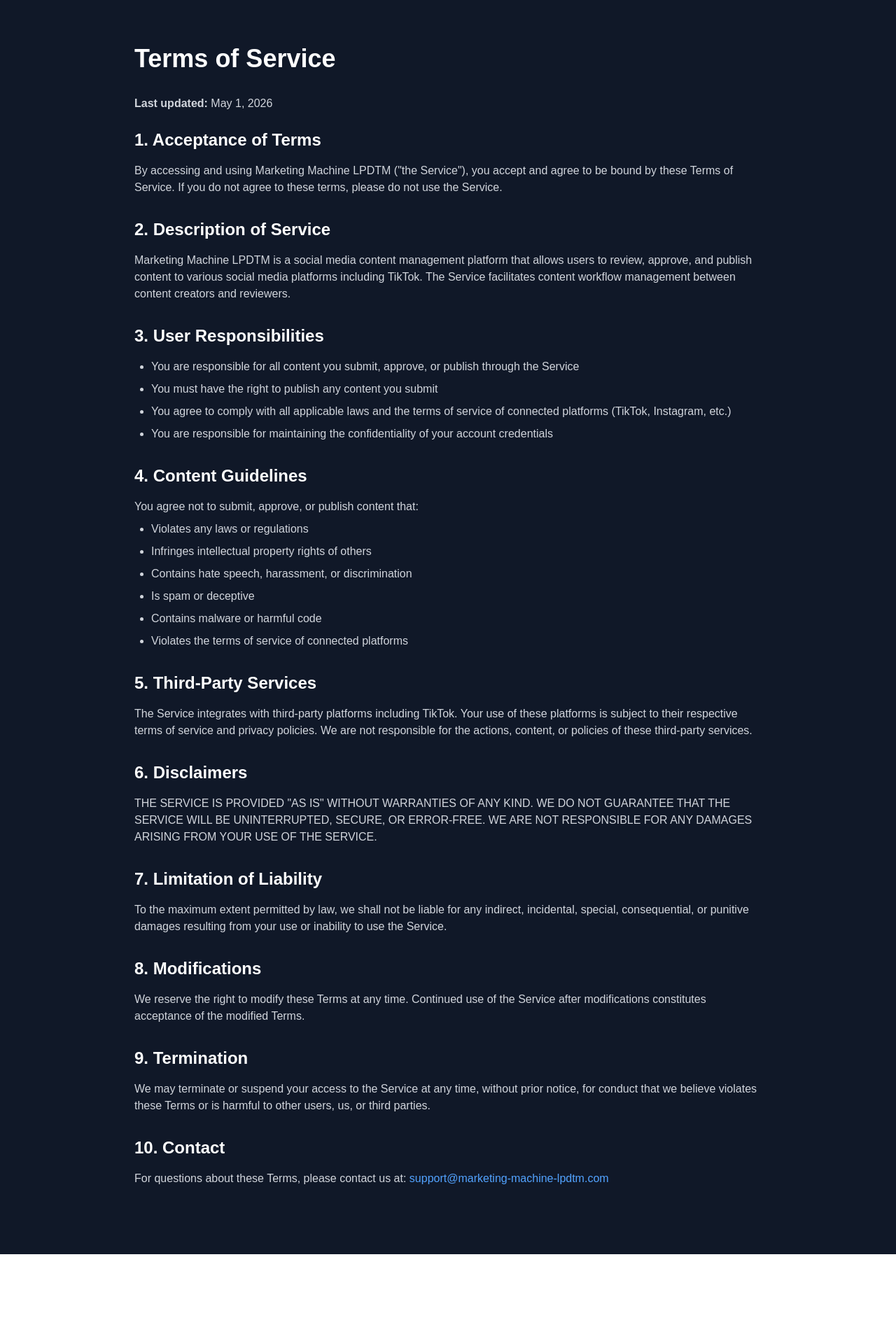
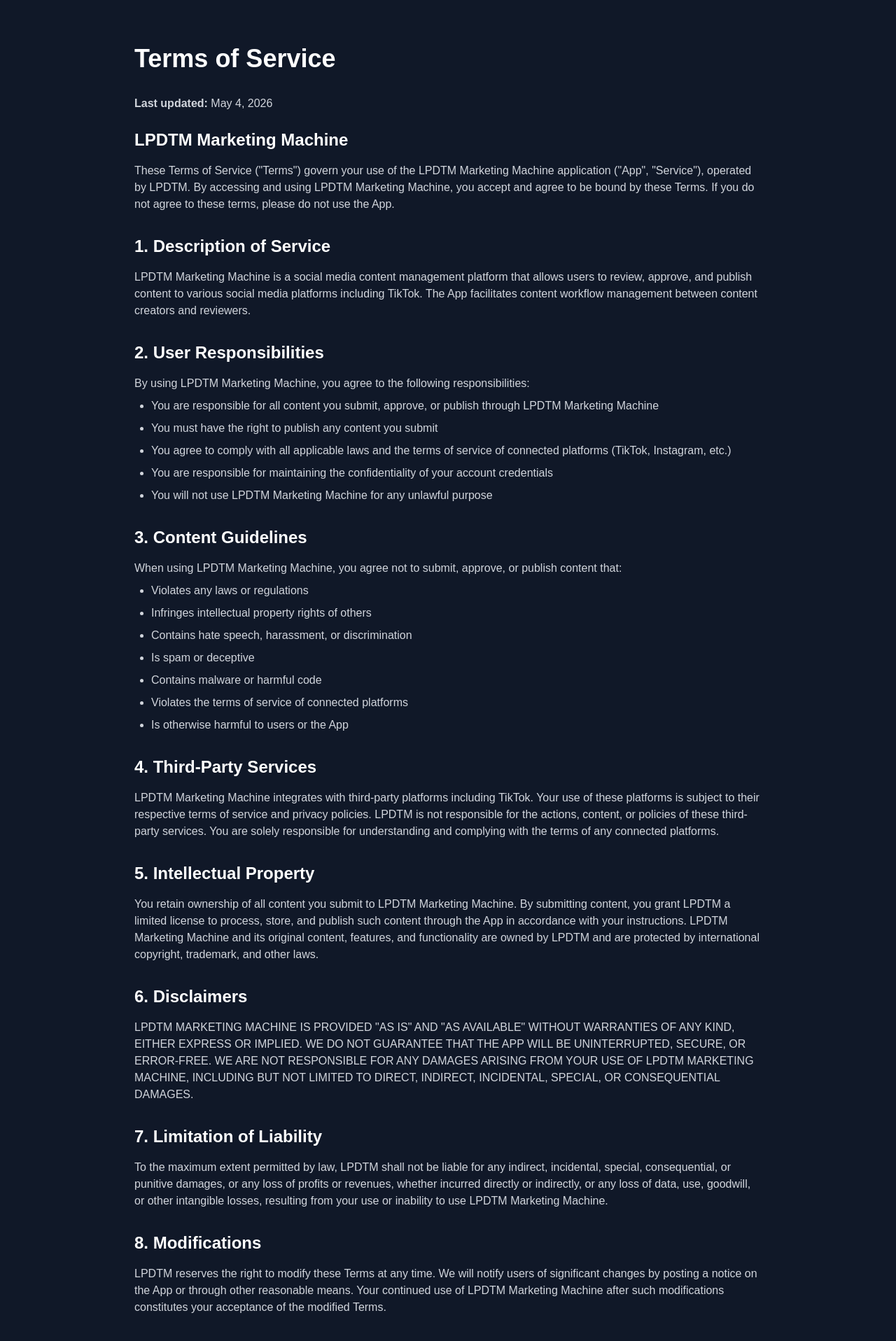
Before and after one commit to batublockdev/marketing-machine-lpdtm, a Next.js app: page /terms in a window 1280 px wide. Shown: the top 1916 px of the page at 70% size. Before the commit the page ends 1792 px from the top, so only its background shows below. Built offline with nearby package versions, Linux system fonts and the light colour scheme.

Commit message:
fix: update app name to LPDTM Marketing Machine in privacy, terms, and layout

```diff
--- a/src/app/layout.tsx
+++ b/src/app/layout.tsx
@@ -2,8 +2,8 @@
 import "./globals.css";
 
 export const metadata: Metadata = {
-  title: "Marketing Machine LPDTM",
-  description: "Content approval dashboard",
+  title: "LPDTM Marketing Machine",
+  description: "Social media content management and approval platform",
 };
 
 export default function RootLayout({
--- a/src/app/privacy/page.tsx
+++ b/src/app/privacy/page.tsx
@@ -1,7 +1,7 @@
 import { Metadata } from 'next';
 
 export const metadata: Metadata = {
-  title: 'Privacy Policy - Marketing Machine LPDTM',
+  title: 'Privacy Policy - LPDTM Marketing Machine',
 };
 
 export default function PrivacyPage() {
@@ -12,18 +12,25 @@
 
         <div className="prose prose-invert max-w-none">
           <p className="text-gray-300 mb-6">
-            <strong>Last updated:</strong> May 1, 2026
+            <strong>Last updated:</strong> May 4, 2026
           </p>
+
+          <section className="mb-8">
+            <h2 className="text-2xl font-semibold mb-4">LPDTM Marketing Machine</h2>
+            <p className="text-gray-300 mb-4">
+              This Privacy Policy applies to the LPDTM Marketing Machine application ("App", "Service"), operated by LPDTM. By using LPDTM Marketing Machine, you agree to the collection and use of information in accordance with this policy.
+            </p>
+          </section>
 
           <section className="mb-8">
             <h2 className="text-2xl font-semibold mb-4">1. Information We Collect</h2>
             <p className="text-gray-300 mb-4">
-              We collect information you provide directly to us:
+              LPDTM Marketing Machine collects information you provide directly to us:
             </p>
             <ul className="list-disc pl-6 text-gray-300 space-y-2">
               <li><strong>Account Information:</strong> When you connect your TikTok account, we collect your TikTok user ID and access tokens</li>
               <li><strong>Content Data:</strong> Videos, images, captions, and tags you submit for approval</li>
-              <li><strong>Usage Data:</strong> How you interact with the Service, including posts created, approved, and published</li>
+              <li><strong>Usage Data:</strong> How you interact with LPDTM Marketing Machine, including posts created, approved, and published</li>
               <li><strong>Device Information:</strong> Browser type, IP address, device type</li>
             </ul>
           </section>
@@ -31,10 +38,10 @@
           <section className="mb-8">
             <h2 className="text-2xl font-semibold mb-4">2. How We Use Your Information</h2>
             <p className="text-gray-300 mb-4">
-              We use the information we collect to:
+              LPDTM Marketing Machine uses the information we collect to:
             </p>
             <ul className="list-disc pl-6 text-gray-300 space-y-2">
-              <li>Provide, maintain, and improve our Service</li>
+              <li>Provide, maintain, and improve the App</li>
               <li>Process and publish content to connected platforms</li>
               <li>Send you technical notices and support messages</li>
               <li>Analyze usage to improve user experience</li>
@@ -45,11 +52,11 @@
           <section className="mb-8">
             <h2 className="text-2xl font-semibold mb-4">3. Information Sharing</h2>
             <p className="text-gray-300 mb-4">
-              We do not sell your personal information. We may share your information:
+              LPDTM Marketing Machine does not sell your personal information. We may share your information:
             </p>
             <ul className="list-disc pl-6 text-gray-300 space-y-2">
               <li><strong>With Connected Platforms:</strong> When you publish content to TikTok, your content and associated data is shared with TikTok according to their privacy policy</li>
-              <li><strong>With Service Providers:</strong> Third parties that help us operate the Service</li>
+              <li><strong>With Service Providers:</strong> Third parties that help us operate LPDTM Marketing Machine</li>
               <li><strong>For Legal Purposes:</strong> When required by law or to protect our rights</li>
             </ul>
           </section>
@@ -57,7 +64,7 @@
           <section className="mb-8">
             <h2 className="text-2xl font-semibold mb-4">4. TikTok Data</h2>
             <p className="text-gray-300">
-              When you connect your TikTok account, we collect and store:
+              When you connect your TikTok account to LPDTM Marketing Machine, we collect and store:
             </p>
             <ul className="list-disc pl-6 text-gray-300 space-y-2 mt-2">
               <li>Your TikTok user ID (open ID)</li>
@@ -65,14 +72,14 @@
               <li>Content you submit for approval and publishing</li>
             </ul>
             <p className="text-gray-300 mt-4">
-              We only use TikTok data for the purposes of the Service and in accordance with TikTok's terms of service. You can disconnect your TikTok account at any time from the Service, which will revoke our access to your TikTok account.
+              LPDTM Marketing Machine only uses TikTok data for the purposes of the App and in accordance with TikTok's terms of service. You can disconnect your TikTok account at any time from LPDTM Marketing Machine, which will revoke our access to your TikTok account.
             </p>
           </section>
 
           <section className="mb-8">
             <h2 className="text-2xl font-semibold mb-4">5. Data Security</h2>
             <p className="text-gray-300">
-              We implement appropriate security measures to protect your information, including:
+              LPDTM Marketing Machine implements appropriate security measures to protect your information, including:
             </p>
             <ul className="list-disc pl-6 text-gray-300 space-y-2 mt-2">
               <li>Encryption of data in transit (HTTPS)</li>
@@ -88,7 +95,7 @@
           <section className="mb-8">
             <h2 className="text-2xl font-semibold mb-4">6. Data Retention</h2>
             <p className="text-gray-300">
-              We retain your information for as long as necessary to provide the Service:
+              LPDTM Marketing Machine retains your information for as long as necessary to provide the App:
             </p>
             <ul className="list-disc pl-6 text-gray-300 space-y-2 mt-2">
               <li><strong>Content files:</strong> Automatically deleted 48 hours after approval/rejection</li>
@@ -104,7 +111,7 @@
               You have the right to:
             </p>
             <ul className="list-disc pl-6 text-gray-300 space-y-2">
-              <li>Access your personal information</li>
+              <li>Access your personal information stored in LPDTM Marketing Machine</li>
               <li>Correct inaccurate information</li>
               <li>Delete your account and associated data</li>
               <li>Disconnect connected social media accounts</li>
@@ -115,21 +122,21 @@
           <section className="mb-8">
             <h2 className="text-2xl font-semibold mb-4">8. Cookies and Tracking</h2>
             <p className="text-gray-300">
-              We use essential cookies to operate the Service and maintain your session. We do not use tracking cookies or third-party advertising cookies.
+              LPDTM Marketing Machine uses essential cookies to operate the App and maintain your session. We do not use tracking cookies or third-party advertising cookies.
             </p>
           </section>
 
           <section className="mb-8">
             <h2 className="text-2xl font-semibold mb-4">9. Children's Privacy</h2>
             <p className="text-gray-300">
-              Our Service is not intended for children under 13. We do not knowingly collect information from children under 13. If we become aware of such collection, we will delete the information immediately.
+              LPDTM Marketing Machine is not intended for children under 13. We do not knowingly collect information from children under 13. If we become aware of such collection, we will delete the information immediately.
             </p>
           </section>
 
           <section className="mb-8">
             <h2 className="text-2xl font-semibold mb-4">10. International Users</h2>
             <p className="text-gray-300">
-              The Service is operated from the United States. If you are accessing from outside the US, please be aware that your information may be transferred to, stored, and processed in the US.
+              LPDTM Marketing Machine is operated from the United States. If you are accessing from outside the US, please be aware that your information may be transferred to, stored, and processed in the US.
             </p>
           </section>
 
@@ -143,9 +150,9 @@
           <section className="mb-8">
             <h2 className="text-2xl font-semibold mb-4">12. Contact Us</h2>
             <p className="text-gray-300">
-              For questions about this Privacy Policy, please contact us at:{' '}
-              <a href="mailto:support@marketing-machine-lpdtm.com" className="text-blue-400 hover:text-blue-300">
-                support@marketing-machine-lpdtm.com
+              For questions about this Privacy Policy or LPDTM Marketing Machine, please contact us at:{' '}
+              <a href="mailto:support@lpdtm.com" className="text-blue-400 hover:text-blue-300">
+                support@lpdtm.com
               </a>
             </p>
           </section>
--- a/src/app/terms/page.tsx
+++ b/src/app/terms/page.tsx
@@ -1,7 +1,7 @@
 import { Metadata } from 'next';
 
 export const metadata: Metadata = {
-  title: 'Terms of Service - Marketing Machine LPDTM',
+  title: 'Terms of Service - LPDTM Marketing Machine',
 };
 
 export default function TermsPage() {
@@ -12,37 +12,41 @@
 
         <div className="prose prose-invert max-w-none">
           <p className="text-gray-300 mb-6">
-            <strong>Last updated:</strong> May 1, 2026
+            <strong>Last updated:</strong> May 4, 2026
           </p>
 
           <section className="mb-8">
-            <h2 className="text-2xl font-semibold mb-4">1. Acceptance of Terms</h2>
+            <h2 className="text-2xl font-semibold mb-4">LPDTM Marketing Machine</h2>
             <p className="text-gray-300">
-              By accessing and using Marketing Machine LPDTM ("the Service"), you accept and agree to be bound by these Terms of Service. If you do not agree to these terms, please do not use the Service.
+              These Terms of Service ("Terms") govern your use of the LPDTM Marketing Machine application ("App", "Service"), operated by LPDTM. By accessing and using LPDTM Marketing Machine, you accept and agree to be bound by these Terms. If you do not agree to these terms, please do not use the App.
             </p>
           </section>
 
           <section className="mb-8">
-            <h2 className="text-2xl font-semibold mb-4">2. Description of Service</h2>
+            <h2 className="text-2xl font-semibold mb-4">1. Description of Service</h2>
             <p className="text-gray-300">
-              Marketing Machine LPDTM is a social media content management platform that allows users to review, approve, and publish content to various social media platforms including TikTok. The Service facilitates content workflow management between content creators and reviewers.
+              LPDTM Marketing Machine is a social media content management platform that allows users to review, approve, and publish content to various social media platforms including TikTok. The App facilitates content workflow management between content creators and reviewers.
             </p>
           </section>
 
           <section className="mb-8">
-            <h2 className="text-2xl font-semibold mb-4">3. User Responsibilities</h2>
+            <h2 className="text-2xl font-semibold mb-4">2. User Responsibilities</h2>
+            <p className="text-gray-300 mb-2">
+              By using LPDTM Marketing Machine, you agree to the following responsibilities:
+            </p>
             <ul className="list-disc pl-6 text-gray-300 space-y-2">
-              <li>You are responsible for all content you submit, approve, or publish through the Service</li>
+              <li>You are responsible for all content you submit, approve, or publish through LPDTM Marketing Machine</li>
               <li>You must have the right to publish any content you submit</li>
               <li>You agree to comply with all applicable laws and the terms of service of connected platforms (TikTok, Instagram, etc.)</li>
               <li>You are responsible for maintaining the confidentiality of your account credentials</li>
+              <li>You will not use LPDTM Marketing Machine for any unlawful purpose</li>
             </ul>
           </section>
 
           <section className="mb-8">
-            <h2 className="text-2xl font-semibold mb-4">4. Content Guidelines</h2>
-            <p className="text-gray-300">
-              You agree not to submit, approve, or publish content that:
+            <h2 className="text-2xl font-semibold mb-4">3. Content Guidelines</h2>
+            <p className="text-gray-300 mb-2">
+              When using LPDTM Marketing Machine, you agree not to submit, approve, or publish content that:
             </p>
             <ul className="list-disc pl-6 text-gray-300 space-y-2 mt-2">
               <li>Violates any laws or regulations</li>
@@ -51,50 +55,72 @@
               <li>Is spam or deceptive</li>
               <li>Contains malware or harmful code</li>
               <li>Violates the terms of service of connected platforms</li>
+              <li>Is otherwise harmful to users or the App</li>
             </ul>
           </section>
 
           <section className="mb-8">
-            <h2 className="text-2xl font-semibold mb-4">5. Third-Party Services</h2>
+            <h2 className="text-2xl font-semibold mb-4">4. Third-Party Services</h2>
             <p className="text-gray-300">
-              The Service integrates with third-party platforms including TikTok. Your use of these platforms is subject to their respective terms of service and privacy policies. We are not responsible for the actions, content, or policies of these third-party services.
+              LPDTM Marketing Machine integrates with third-party platforms including TikTok. Your use of these platforms is subject to their respective terms of service and privacy policies. LPDTM is not responsible for the actions, content, or policies of these third-party services. You are solely responsible for understanding and complying with the terms of any connected platforms.
+            </p>
+          </section>
+
+          <section className="mb-8">
+            <h2 className="text-2xl font-semibold mb-4">5. Intellectual Property</h2>
+            <p className="text-gray-300">
+              You retain ownership of all content you submit to LPDTM Marketing Machine. By submitting content, you grant LPDTM a limited license to process, store, and publish such content through the App in accordance with your instructions. LPDTM Marketing Machine and its original content, features, and functionality are owned by LPDTM and are protected by international copyright, trademark, and other laws.
             </p>
           </section>
 
           <section className="mb-8">
             <h2 className="text-2xl font-semibold mb-4">6. Disclaimers</h2>
             <p className="text-gray-300">
-              THE SERVICE IS PROVIDED "AS IS" WITHOUT WARRANTIES OF ANY KIND. WE DO NOT GUARANTEE THAT THE SERVICE WILL BE UNINTERRUPTED, SECURE, OR ERROR-FREE. WE ARE NOT RESPONSIBLE FOR ANY DAMAGES ARISING FROM YOUR USE OF THE SERVICE.
+              LPDTM MARKETING MACHINE IS PROVIDED "AS IS" AND "AS AVAILABLE" WITHOUT WARRANTIES OF ANY KIND, EITHER EXPRESS OR IMPLIED. WE DO NOT GUARANTEE THAT THE APP WILL BE UNINTERRUPTED, SECURE, OR ERROR-FREE. WE ARE NOT RESPONSIBLE FOR ANY DAMAGES ARISING FROM YOUR USE OF LPDTM MARKETING MACHINE, INCLUDING BUT NOT LIMITED TO DIRECT, INDIRECT, INCIDENTAL, SPECIAL, OR CONSEQUENTIAL DAMAGES.
             </p>
           </section>
 
           <section className="mb-8">
             <h2 className="text-2xl font-semibold mb-4">7. Limitation of Liability</h2>
             <p className="text-gray-300">
-              To the maximum extent permitted by law, we shall not be liable for any indirect, incidental, special, consequential, or punitive damages resulting from your use or inability to use the Service.
+              To the maximum extent permitted by law, LPDTM shall not be liable for any indirect, incidental, special, consequential, or punitive damages, or any loss of profits or revenues, whether incurred directly or indirectly, or any loss of data, use, goodwill, or other intangible losses, resulting from your use or inability to use LPDTM Marketing Machine.
             </p>
           </section>
 
           <section className="mb-8">
             <h2 className="text-2xl font-semibold mb-4">8. Modifications</h2>
             <p className="text-gray-300">
-              We reserve the right to modify these Terms at any time. Continued use of the Service after modifications constitutes acceptance of the modified Terms.
+              LPDTM reserves the right to modify these Terms at any time. We will notify users of significant changes by posting a notice on the App or through other reasonable means. Your continued use of LPDTM Marketing Machine after such modifications constitutes your acceptance of the modified Terms.
             </p>
           </section>
 
           <section className="mb-8">
             <h2 className="text-2xl font-semibold mb-4">9. Termination</h2>
             <p className="text-gray-300">
-              We may terminate or suspend your access to the Service at any time, without prior notice, for conduct that we believe violates these Terms or is harmful to other users, us, or third parties.
+              We may terminate or suspend your access to LPDTM Marketing Machine at any time, without prior notice, for conduct that we believe violates these Terms or is harmful to other users, us, or third parties. Upon termination, your right to use the App will immediately cease. You may also terminate your account at any time by disconnecting all connected platforms.
             </p>
           </section>
 
           <section className="mb-8">
-            <h2 className="text-2xl font-semibold mb-4">10. Contact</h2>
+            <h2 className="text-2xl font-semibold mb-4">10. Indemnification</h2>
             <p className="text-gray-300">
-              For questions about these Terms, please contact us at:{' '}
-              <a href="mailto:support@marketing-machine-lpdtm.com" className="text-blue-400 hover:text-blue-300">
-                support@marketing-machine-lpdtm.com
+              You agree to indemnify and hold harmless LPDTM and its affiliates from any claims, damages, liabilities, costs, and expenses arising from your use of LPDTM Marketing Machine or your violation of these Terms.
+            </p>
+          </section>
+
+          <section className="mb-8">
+            <h2 className="text-2xl font-semibold mb-4">11. Governing Law</h2>
+            <p className="text-gray-300">
+              These Terms shall be governed by and construed in accordance with the laws of the United States, without regard to its conflict of law provisions.
+            </p>
+          </section>
+
+          <section className="mb-8">
+            <h2 className="text-2xl font-semibold mb-4">12. Contact</h2>
+            <p className="text-gray-300">
+              For questions about these Terms or LPDTM Marketing Machine, please contact us at:{' '}
+              <a href="mailto:support@lpdtm.com" className="text-blue-400 hover:text-blue-300">
+                support@lpdtm.com
               </a>
             </p>
           </section>
```
